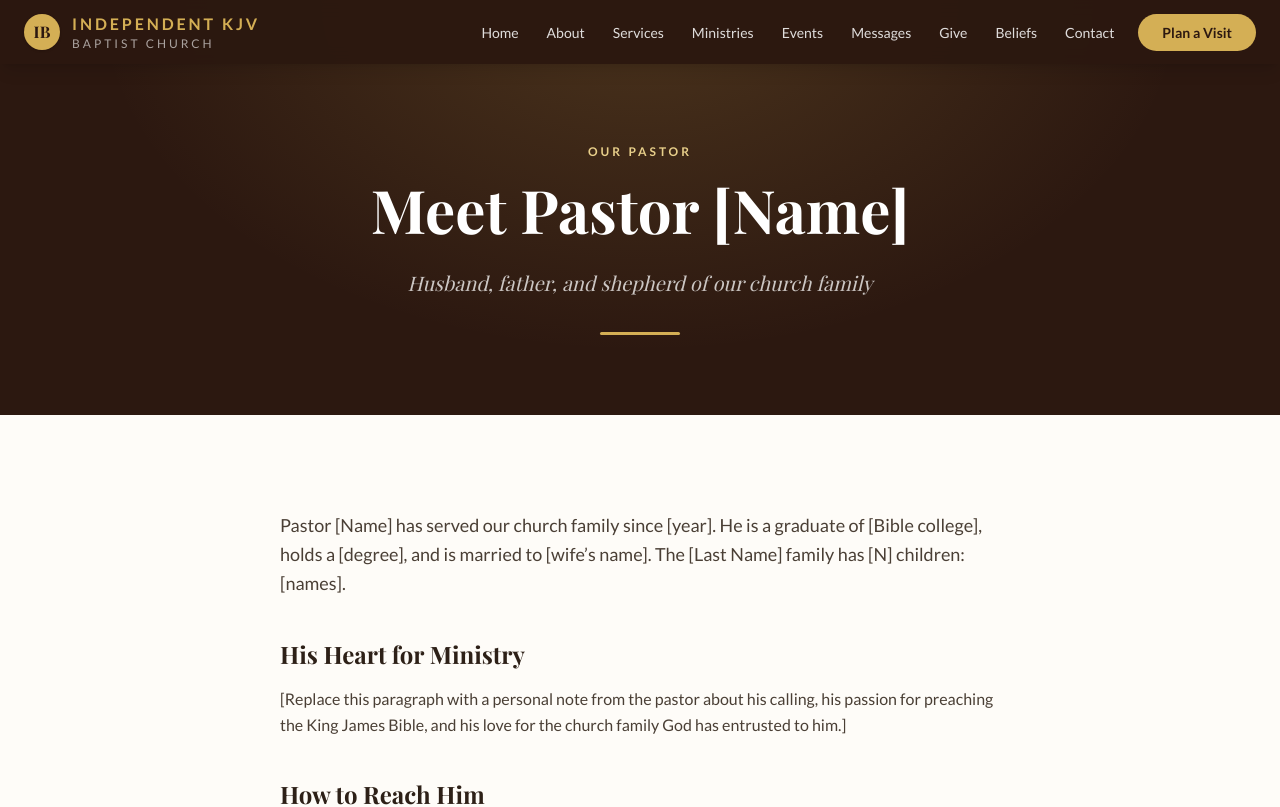
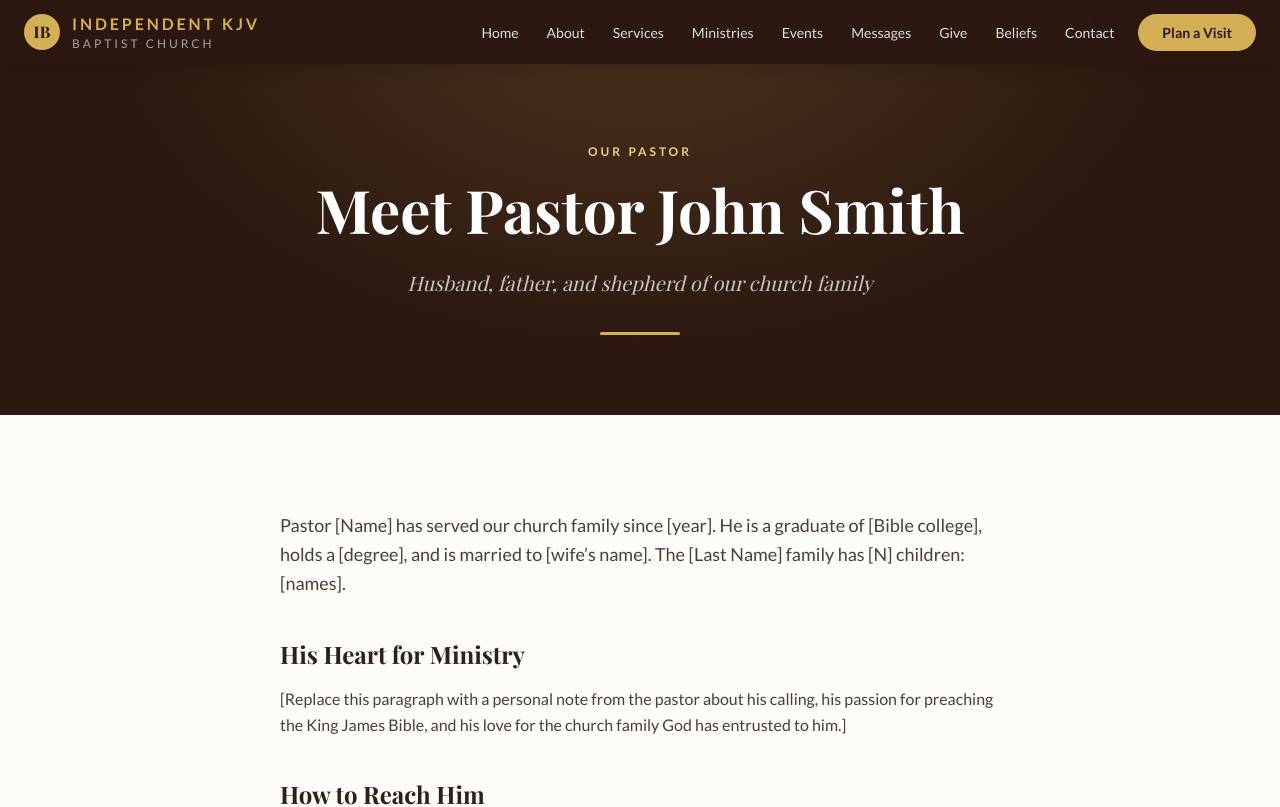
Before and after one commit to edesent/church-boilerplate, a Next.js app: page /pastor in a window 1280 px wide. Shown: the top 807 px of the page. Built offline with nearby package versions, Linux system fonts and the light colour scheme; a web font is replaced by a local one.

Commit message:
Set pastor page hero title to Pastor John Smith

```diff
--- a/src/app/pastor/page.tsx
+++ b/src/app/pastor/page.tsx
@@ -23,7 +23,7 @@ export default function PastorPage() {
       <main>
         <SubpageHero
           eyebrow="Our Pastor"
-          title="Meet Pastor [Name]"
+          title="Meet Pastor John Smith"
           subtitle="Husband, father, and shepherd of our church family"
         />
         <section className="py-24 bg-warm-white">
```
